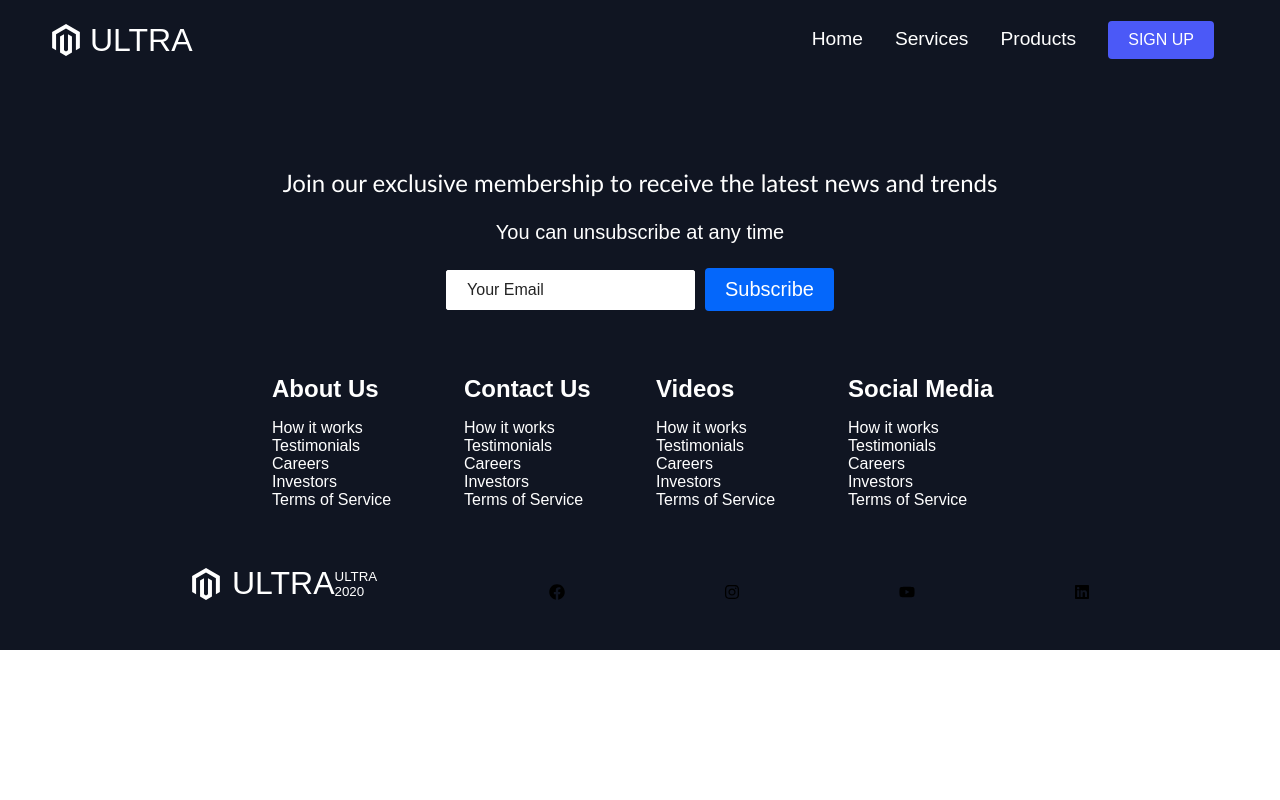
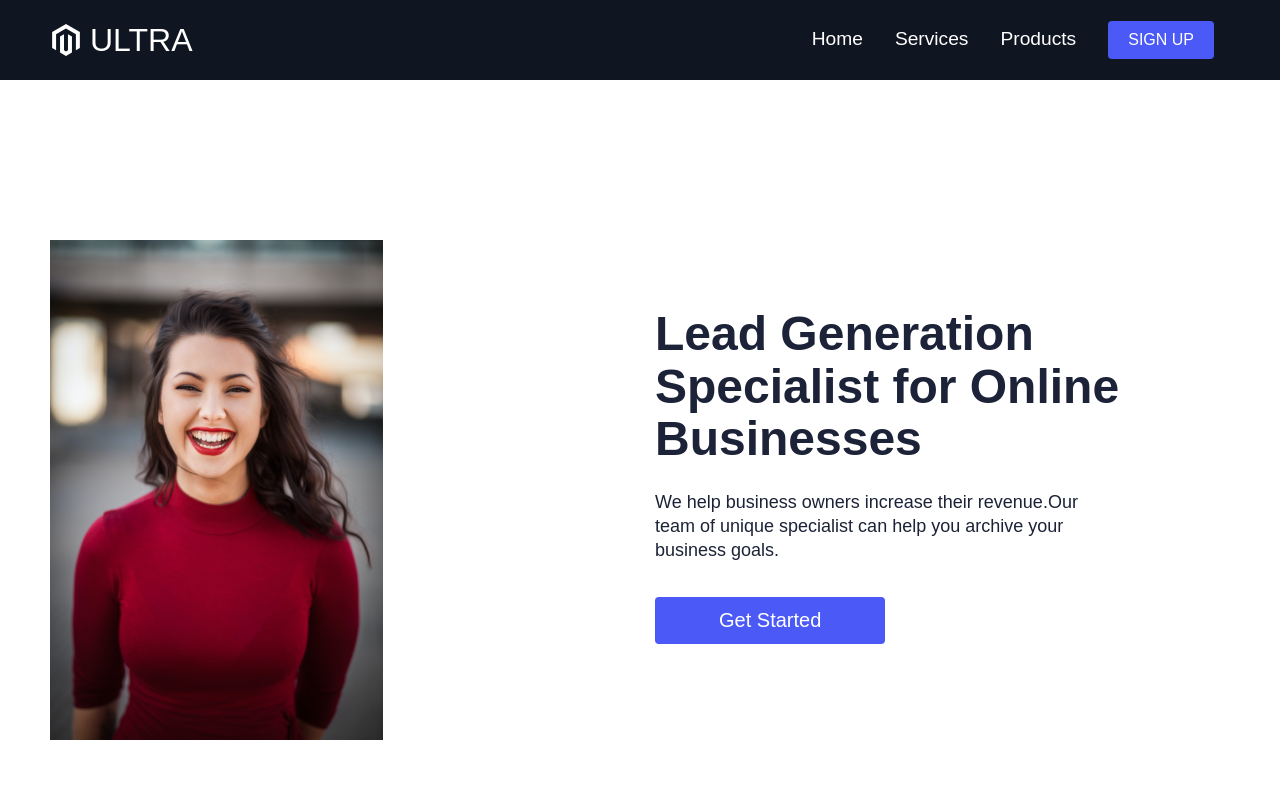
Before and after one commit to thamo2020/react-website-styled-components-v1, a React (Create React App) app: page /products in a window 1280 px wide. Shown: the top 800 px of the page. Built offline with nearby package versions, Linux system fonts and the light colour scheme.

Commit message:
adding paths

```diff
--- a/src/App.js
+++ b/src/App.js
@@ -1,8 +1,12 @@
 import GlobalStyle from './globalStyles';
 import {BrowserRouter as Router, Switch, Route } from 'react-router-dom';
+import Home from './pages/HomePage/Home';
+import Services from './pages/Services/Services';
+import Products from './pages/Products/Products';
+import SignUp from './pages/SignUp/SignUp';
+import {Navbar, Footer} from './components';
 
-import {Navbar, Footer,Pricing} from './components';
-import Home from './pages/HomePage/Home';
+
 
 
 function App() {
@@ -13,7 +17,10 @@ function App() {
         <Navbar />
 
         <Switch>
-          <Route path="/" exact component ={Home} />
+          <Route path='/' exact component ={Home} />
+          <Route path='/services' exact  component ={Services} />
+          <Route path='/products' exact component ={Products} />
+          <Route path='/sign-up' exact component ={SignUp} />
         </Switch>
         <Footer />
 
--- /dev/null
+++ b/src/pages/Products/Data.js
@@ -0,0 +1,69 @@
+export const homeObjOne  ={
+    lightBg:false,
+    primary:true,
+    lightBg:false,
+    imgStart:'',
+    lightTopLine:true,
+    lightTextDesc:true,
+    buttonLabel:'Get Started',
+    description:
+    'We help business owners increase their revenue.Our team of unique specialist can help you archive your business goals.',
+    headline:'Lead Generation Specialist for Online Businesses',
+    lightText:true,
+    topLine:'Marketing Agency',
+    img:require('../../images/img1.svg').default,
+    alt:'Image',
+    start:''
+};
+
+export const homeObjTwo  ={
+    lightBg:true,
+    primary:true,
+    imgStart:'start',
+    lightTopLine:false,
+    lightTextDesc:false,
+    buttonLabel:'Get Started',
+    description:
+    'We help business owners increase their revenue.Our team of unique specialist can help you archive your business goals.',
+    headline:'Lead Generation Specialist for Online Businesses',
+    lightText:false,
+    topLine:'Marketing Agency',
+    img:require('../../images/profile.jpg').default,
+    alt:'Image',
+    start:'true'
+};
+
+export const homeObjThree  ={
+    lightBg:false,
+    primary:true,
+    lightBg:false,
+    imgStart:'',
+    lightTopLine:true,
+    lightTextDesc:true,
+    buttonLabel:'Get Started',
+    description:
+    'We help business owners increase their revenue.Our team of unique specialist can help you archive your business goals.',
+    headline:'Lead Generation Specialist for Online Businesses',
+    lightText:true,
+    topLine:'Marketing Agency',
+    img:require('../../images/img2.svg').default,
+    alt:'Image',
+    start:''
+};
+
+export const homeObjFour  ={
+    lightBg:false,
+    primary:true,
+    imgStart:'start',
+    lightTopLine:true,
+    lightTextDesc:true,
+    buttonLabel:'Get Started',
+    description:
+    'We help business owners increase their revenue.Our team of unique specialist can help you archive your business goals.',
+    headline:'Lead Generation Specialist for Online Businesses',
+    lightText:true,
+    topLine:'Marketing Agency',
+    img:require('../../images/img3.svg').default,
+    alt:'Image',
+    start:'true'
+};
--- /dev/null
+++ b/src/pages/Products/Products.js
@@ -0,0 +1,17 @@
+import React from 'react'
+import{homeObjFour, homeObjThree, homeObjTwo} from './Data';
+import {InfoSection,Pricing }from '../../components';
+
+const Home = () => {
+    return (
+        <>
+
+            <InfoSection{...homeObjTwo}/>
+            <InfoSection{...homeObjThree}/>
+            <Pricing />
+            <InfoSection{...homeObjFour}/>
+        </>
+    )
+}
+
+export default Home
--- /dev/null
+++ b/src/pages/Services/Data.js
@@ -0,0 +1,69 @@
+export const homeObjOne  ={
+    lightBg:false,
+    primary:true,
+    lightBg:false,
+    imgStart:'',
+    lightTopLine:true,
+    lightTextDesc:true,
+    buttonLabel:'Get Started',
+    description:
+    'We help business owners increase their revenue.Our team of unique specialist can help you archive your business goals.',
+    headline:'Lead Generation Specialist for Online Businesses',
+    lightText:true,
+    topLine:'Marketing Agency',
+    img:require('../../images/img1.svg').default,
+    alt:'Image',
+    start:''
+};
+
+export const homeObjTwo  ={
+    lightBg:true,
+    primary:true,
+    imgStart:'start',
+    lightTopLine:false,
+    lightTextDesc:false,
+    buttonLabel:'Get Started',
+    description:
+    'We help business owners increase their revenue.Our team of unique specialist can help you archive your business goals.',
+    headline:'Lead Generation Specialist for Online Businesses',
+    lightText:false,
+    topLine:'Marketing Agency',
+    img:require('../../images/profile.jpg').default,
+    alt:'Image',
+    start:'true'
+};
+
+export const homeObjThree  ={
+    lightBg:false,
+    primary:true,
+    lightBg:false,
+    imgStart:'',
+    lightTopLine:true,
+    lightTextDesc:true,
+    buttonLabel:'Get Started',
+    description:
+    'We help business owners increase their revenue.Our team of unique specialist can help you archive your business goals.',
+    headline:'Lead Generation Specialist for Online Businesses',
+    lightText:true,
+    topLine:'Marketing Agency',
+    img:require('../../images/img2.svg').default,
+    alt:'Image',
+    start:''
+};
+
+export const homeObjFour  ={
+    lightBg:false,
+    primary:true,
+    imgStart:'start',
+    lightTopLine:true,
+    lightTextDesc:true,
+    buttonLabel:'Get Started',
+    description:
+    'We help business owners increase their revenue.Our team of unique specialist can help you archive your business goals.',
+    headline:'Lead Generation Specialist for Online Businesses',
+    lightText:true,
+    topLine:'Marketing Agency',
+    img:require('../../images/img3.svg').default,
+    alt:'Image',
+    start:'true'
+};
--- /dev/null
+++ b/src/pages/Services/Services.js
@@ -0,0 +1,15 @@
+import React from 'react'
+import{homeObjFour, } from './Data';
+import {InfoSection,Pricing }from '../../components';
+
+const Home = () => {
+    return (
+        <>
+
+            <Pricing />
+            <InfoSection{...homeObjFour}/>
+        </>
+    )
+}
+
+export default Home
--- /dev/null
+++ b/src/pages/SignUp/Data.js
@@ -0,0 +1,69 @@
+export const homeObjOne  ={
+    lightBg:false,
+    primary:true,
+    lightBg:false,
+    imgStart:'',
+    lightTopLine:true,
+    lightTextDesc:true,
+    buttonLabel:'Get Started',
+    description:
+    'We help business owners increase their revenue.Our team of unique specialist can help you archive your business goals.',
+    headline:'Lead Generation Specialist for Online Businesses',
+    lightText:true,
+    topLine:'Marketing Agency',
+    img:require('../../images/img1.svg').default,
+    alt:'Image',
+    start:''
+};
+
+export const homeObjTwo  ={
+    lightBg:true,
+    primary:true,
+    imgStart:'start',
+    lightTopLine:false,
+    lightTextDesc:false,
+    buttonLabel:'Get Started',
+    description:
+    'We help business owners increase their revenue.Our team of unique specialist can help you archive your business goals.',
+    headline:'Lead Generation Specialist for Online Businesses',
+    lightText:false,
+    topLine:'Marketing Agency',
+    img:require('../../images/profile.jpg').default,
+    alt:'Image',
+    start:'true'
+};
+
+export const homeObjThree  ={
+    lightBg:false,
+    primary:true,
+    lightBg:false,
+    imgStart:'',
+    lightTopLine:true,
+    lightTextDesc:true,
+    buttonLabel:'Get Started',
+    description:
+    'We help business owners increase their revenue.Our team of unique specialist can help you archive your business goals.',
+    headline:'Lead Generation Specialist for Online Businesses',
+    lightText:true,
+    topLine:'Marketing Agency',
+    img:require('../../images/img2.svg').default,
+    alt:'Image',
+    start:''
+};
+
+export const homeObjFour  ={
+    lightBg:false,
+    primary:true,
+    imgStart:'start',
+    lightTopLine:true,
+    lightTextDesc:true,
+    buttonLabel:'Get Started',
+    description:
+    'We help business owners increase their revenue.Our team of unique specialist can help you archive your business goals.',
+    headline:'Lead Generation Specialist for Online Businesses',
+    lightText:true,
+    topLine:'Marketing Agency',
+    img:require('../../images/img3.svg').default,
+    alt:'Image',
+    start:'true'
+};
--- /dev/null
+++ b/src/pages/SignUp/SignUp.js
@@ -0,0 +1,14 @@
+import React from 'react'
+import{homeObjThree} from './Data';
+import {InfoSection,Pricing }from '../../components';
+
+const Home = () => {
+    return (
+        <>
+
+            <InfoSection{...homeObjThree}/>
+        </>
+    )
+}
+
+export default Home
```
